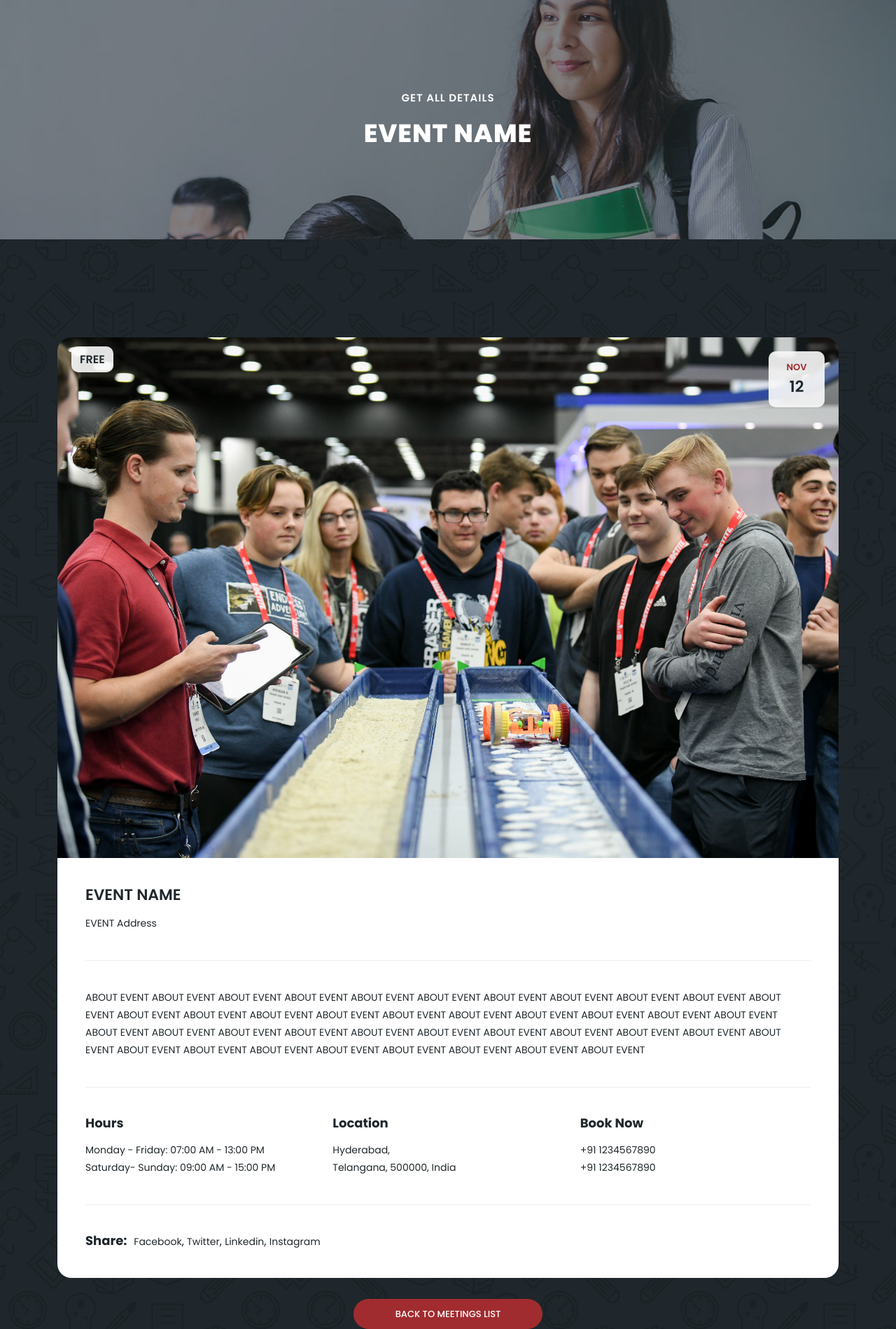
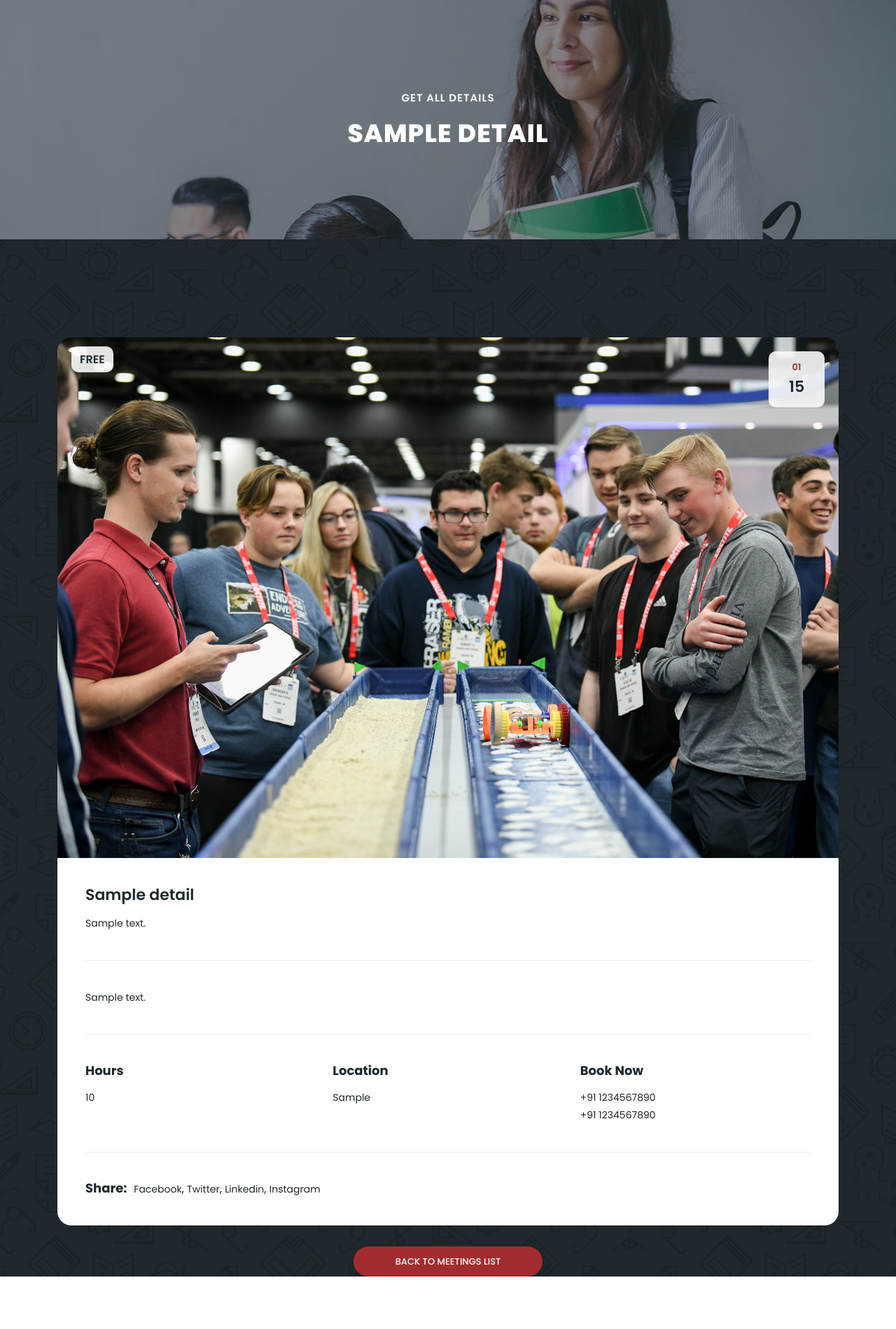
Before and after one commit to VarunHarinath/Web_page, a Django app: template templates/meeting-details.html in a window 1280 px wide. Shown: the part 140-2039 px from the top of the page at 70% size. After the commit the page ends 1964 px from the top, so only its background shows below. Run offline with Django 4.2, Linux system fonts and the light colour scheme; the template is opened without the code that fills it: most values are stand-ins (such as "Sample title", 1, 10 or a date in 2020); some libraries are stand-ins or nearby versions.

Commit message:
final update

```diff
--- a/EventModule/urls.py
+++ b/EventModule/urls.py
@@ -2,5 +2,6 @@ from django.urls import path
 from . import views
 
 urlpatterns = [
-    path('', views.home, name='home')
+    path('', views.home, name='home'),
+    path('detailed-view/<int:pk>/', views.Detailview.as_view(), name='detail'),
 ]
--- a/templates/meeting-details.html
+++ b/templates/meeting-details.html
@@ -12,14 +13,14 @@
     <title>Nexus Hub</title>
 
     <!-- Bootstrap core CSS -->
-    <link href="vendor/bootstrap/css/bootstrap.min.css" rel="stylesheet">
+    <link href="{% static 'vendor/bootstrap/css/bootstrap.min.css' %}" rel="stylesheet">
 
 
     <!-- Additional CSS Files -->
-    <link rel="stylesheet" href="assets/css/fontawesome.css">
-    <link rel="stylesheet" href="assets/css/templatemo-edu-meeting.css">
-    <link rel="stylesheet" href="assets/css/owl.css">
-    <link rel="stylesheet" href="assets/css/lightbox.css">
+    <link rel="stylesheet" href="{% static 'assets/css/fontawesome.css' %}">
+    <link rel="stylesheet" href="{% static 'assets/css/templatemo-edu-meeting.css' %}">
+    <link rel="stylesheet" href="{% static 'assets/css/owl.css' %}">
+    <link rel="stylesheet" href="{% static 'assets/css/lightbox.css' %}">
 
   </head>
 
@@ -57,18 +58,18 @@
               <div class="col-12">
                   <nav class="main-nav">
                       <!-- ***** Logo Start ***** -->
-                      <a href="index.html" class="logo">
+                      <a href="{% url 'home' %}" class="logo">
                           Nexus Hub
                       </a>
                       <!-- ***** Logo End ***** -->
                       <!-- ***** Menu Start ***** -->
                       <ul class="nav">
-                        <li><a href="index.html">Home</a></li>
-                        <li><a href="index.html" class="active">Events</a></li>
-                        <li><a href="index.html">About Us</a></li>
-                        <li><a href="index.html">Projects</a></li>
-                        <li><a href="index.html">Our Team</a></li>
-                        <li><a href="index.html">Contact Us</a></li>
+                        <li><a href="{% url 'home' %}">Home</a></li>
+                        <li><a href="{% url 'home' %}" class="active">Events</a></li>
+                        <li><a href="{% url 'home' %}">About Us</a></li>
+                        <li><a href="{% url 'home' %}">Projects</a></li>
+                        <li><a href="{% url 'home' %}">Our Team</a></li>
+                        <li><a href="{% url 'home' %}">Contact Us</a></li>
                       </ul>
                       <a class='menu-trigger'>
                           <span>Menu</span>
@@ -86,7 +87,7 @@
       <div class="row">
         <div class="col-lg-12">
           <h6>Get all details</h6>
-          <h2>Event Name</h2>
+          <h2> {{detail.eventTitle}} </h2>
         </div>
       </div>
     </div>
@@ -104,32 +105,25 @@
                     <span>FREE</span>
                   </div>
                   <div class="date">
-                    <h6>Nov <span>12</span></h6>
+                    <h6>{{detail.eventDate|date:'m'}} <span>{{detail.eventDate|date:'d'}}</span></h6>
                   </div>
-                  <a href="meeting-details.html"><img src="assets/images/e4.jpg" alt=""></a>
+                  <a href="meeting-details.html"><img src="{% static 'assets/images/e4.jpg' %}" alt=""></a>
                 </div>
                 <div class="down-content">
-                  <a href="meeting-details.html"><h4>EVENT NAME</h4></a>
-                  <p>EVENT Address</p>
-                  <p class="description">
-                    ABOUT EVENT ABOUT EVENT ABOUT EVENT ABOUT EVENT ABOUT EVENT ABOUT EVENT ABOUT EVENT ABOUT
-                    EVENT ABOUT EVENT ABOUT EVENT ABOUT EVENT ABOUT EVENT ABOUT EVENT ABOUT EVENT ABOUT EVENT ABOUT
-                    EVENT ABOUT EVENT ABOUT EVENT ABOUT EVENT ABOUT EVENT ABOUT EVENT ABOUT EVENT ABOUT EVENT ABOUT EVENT
-                     ABOUT EVENT ABOUT EVENT ABOUT EVENT ABOUT EVENT ABOUT EVENT ABOUT EVENT ABOUT EVENT ABOUT EVENT ABOUT
-                     EVENT ABOUT EVENT ABOUT EVENT ABOUT
-                    EVENT ABOUT EVENT ABOUT EVENT ABOUT EVENT ABOUT EVENT </p>
+                  <a href="meeting-details.html"><h4>{{detail.eventTitle}}</h4></a>
+                  <p>{{detail.eventAddress}}</p>
+                  <p class="description">{{detail.eventDescription}}</p>
                   <div class="row">
                     <div class="col-lg-4">
                       <div class="hours">
                         <h5>Hours</h5>
-                        <p>Monday - Friday: 07:00 AM - 13:00 PM<br>Saturday- Sunday: 09:00 AM - 15:00 PM</p>
+                        <p>{{detail.eventDuration}}</p>
                       </div>
                     </div>
                     <div class="col-lg-4">
                       <div class="location">
                         <h5>Location</h5>
-                        <p>Hyderabad,
-                        <br>Telangana, 500000, India</p>
+                        <p>{{detail.eventLocation}}</p>
                       </div>
                     </div>
                     <div class="col-lg-4">
```
Also changed, not shown: other parts of templates/meeting-details.html (+11 -10 lines), EventModule/views.py (+4 -4 lines), templates/index.html (+24 -4 lines).
